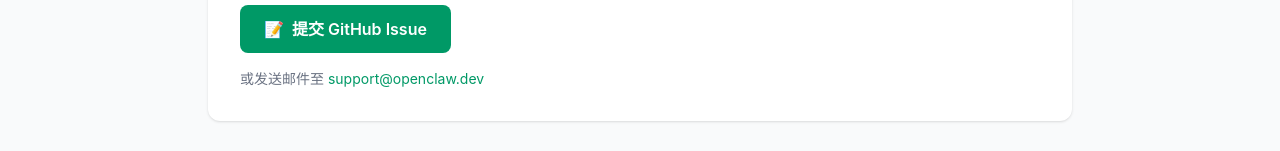
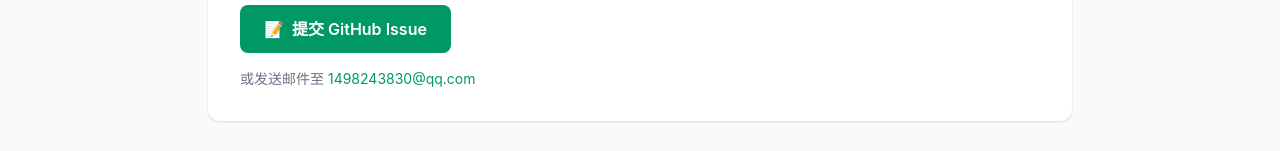
Before and after one commit to dingclaw/openclaw-guide, a React (Vite) app: page /openclaw-guide/feedback in a window 1280 px wide. Shown: the part 315-466 px from the top of the page. Built offline with nearby package versions, Linux system fonts and the light colour scheme.

Commit message:
fix: 更新问题反馈邮箱

```diff
--- a/src/pages/Feedback.jsx
+++ b/src/pages/Feedback.jsx
@@ -29,7 +29,7 @@
               提交 GitHub Issue
             </a>
             <p className="text-gray-500 text-sm">
-              或发送邮件至 <a href="mailto:support@openclaw.dev" className="text-emerald-600 hover:underline">support@openclaw.dev</a>
+              或发送邮件至 <a href="mailto:1498243830@qq.com" className="text-emerald-600 hover:underline">1498243830@qq.com</a>
             </p>
           </div>
         </div>
```
